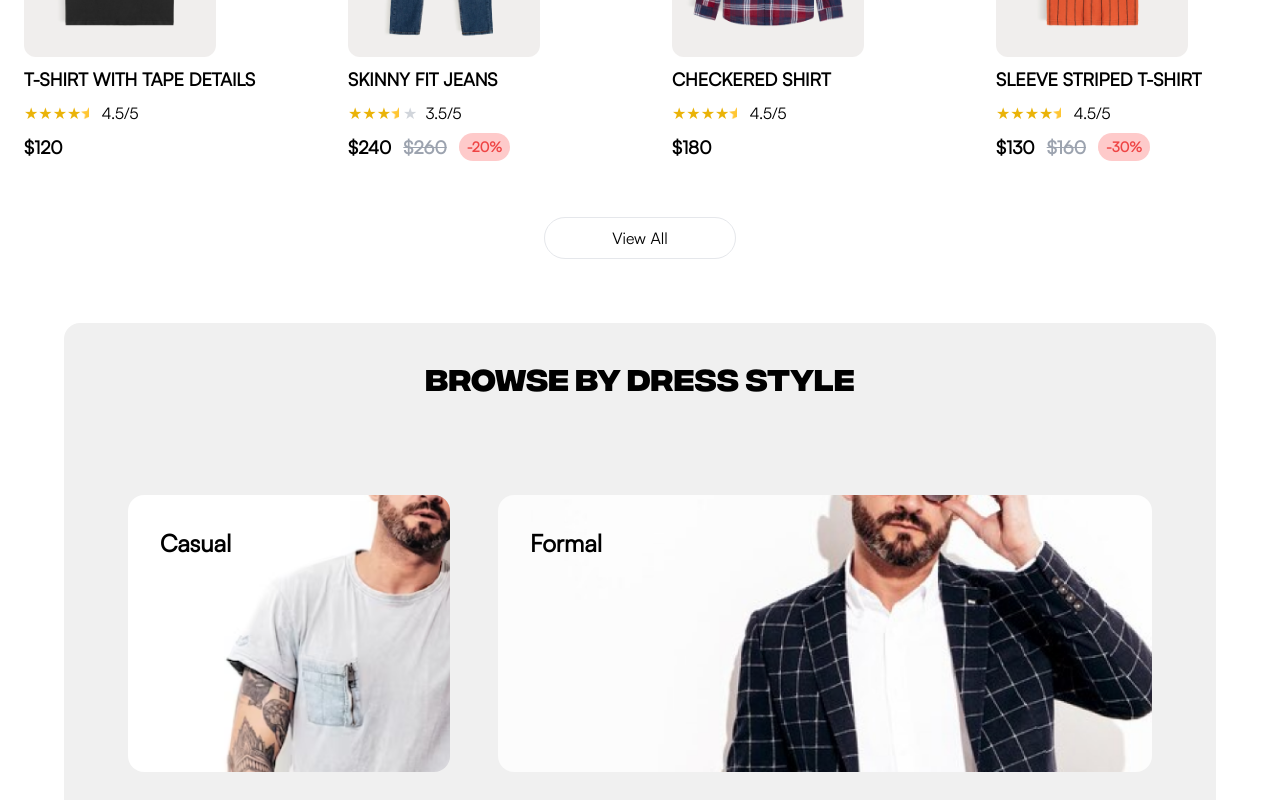
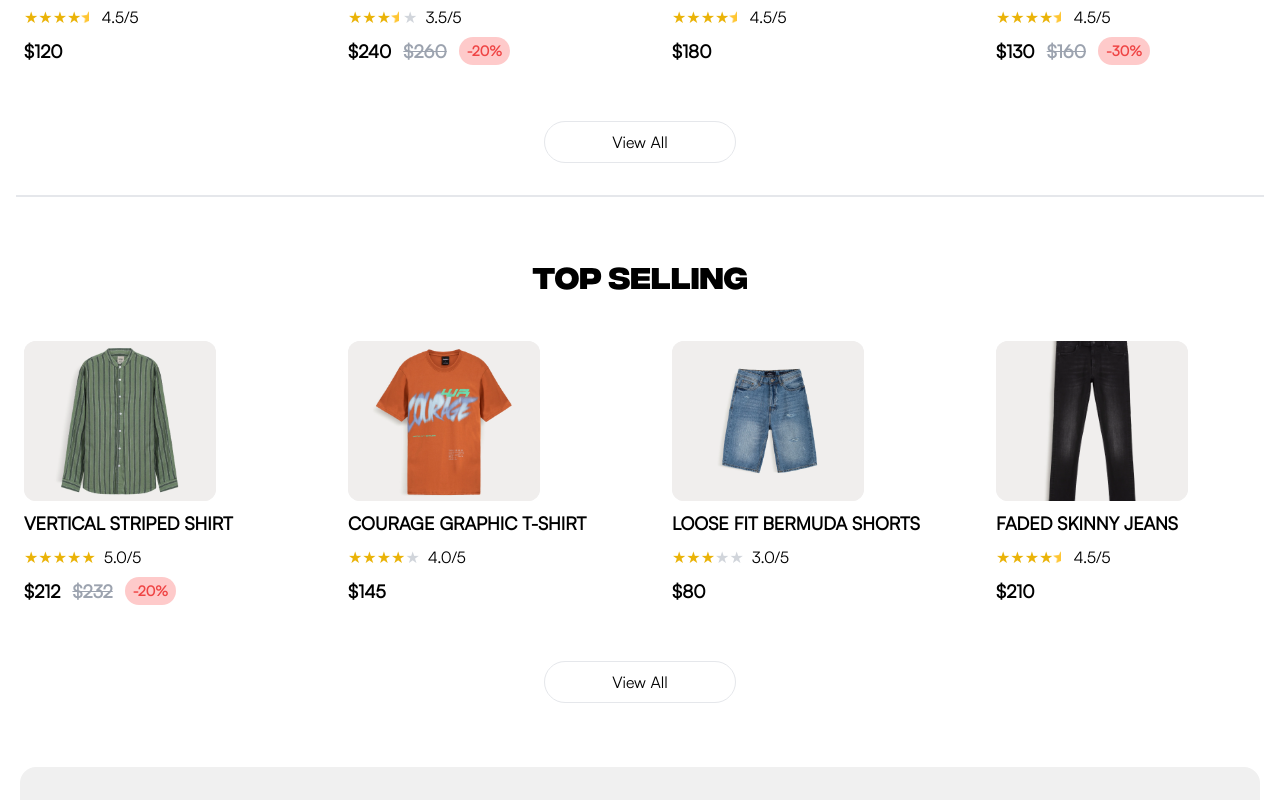
Before and after one commit to ShaikhAyeshaShahid/ecommerce_website, a Next.js app: page / in a window 1280 px wide. Shown: the part 1120-1920 px from the top of the page. Built offline with nearby package versions, Linux system fonts and the light colour scheme.

Commit message:
Update page.tsx

```diff
--- a/src/app/page.tsx
+++ b/src/app/page.tsx
@@ -313,7 +313,7 @@ export default function Home() {
               src={item.imageUrl}
               width={140}
               height={100}
-        className="bg-searchBgColor rounded-xl h-64 w-full sm:w-48 object-cover "
+              className="bg-searchBgColor rounded-xl h-64 sm:h-40 w-full sm:w-48 object-cover "
             />
 
             {/* Product Name */}
@@ -331,8 +331,7 @@ export default function Home() {
                 return (
                   <span
                     key={i}
-              className={`flex ${
-                isFullStar
+                    className={`flex ${isFullStar
                         ? "text-yellow-500"
                         : isHalfStar
                           ? "text-yellow-500"
@@ -379,13 +378,110 @@ export default function Home() {
 
 
       {/* View All Button */}
-      <div className="flex justify-center my-6">
-        <button className="font-satoshi font-medium text-black border rounded-full py-2 w-48 text-center">
+      <div className="flex justify-center my-6 mx-4 border-b-2 pb-8">
+        <button className="font-satoshi font-medium text-black border w-full   md:w-48 rounded-full py-2 text-center ">
           View All
         </button>
       </div>
+
+
+
+
+      {/* TOP SELLING Section */}
+      <p className="text-3xl text-center font-bold font-intergralcf text-black py-5 mt-4 mb-1">
+        TOP SELLING
+      </p>
+      <div className="grid grid-cols-1 sm:grid-cols-2 md:grid-cols-4 gap-4 my-4 ">
+        {topSelling.map((item, index) => (
+          <div
+            key={index}
+            className="flex flex-col sm:px-4 sm:mx-2 mx-4 p-2 rounded-lg  items-start"
+          >
+            {/* Product Image */}
+            <Image
+              alt="Logo"
+              src={item.imageUrl}
+              width={140}
+              height={100}
+              className="bg-searchBgColor rounded-xl h-64 sm:h-40 w-full sm:w-48 object-cover "
+            />
+
+            {/* Product Name */}
+            <p className="font-satoshi font-bold text-black text-lg  my-2 text-start">
+              {item.name}
+            </p>
+
+            {/* Product Rating */}
+            <div className="flex justify-center items-center">
+              {[...Array(5)].map((_, i) => {
+                const isFullStar = i < Math.floor(item.rating);
+                const isHalfStar =
+                  i === Math.floor(item.rating) && item.rating % 1 !== 0;
+
+                return (
+                  <span
+                    key={i}
+                    className={`flex ${isFullStar
+                        ? "text-yellow-500"
+                        : isHalfStar
+                          ? "text-yellow-500"
+                          : "text-gray-300"
+                      }`}
+                  >
+                    {isHalfStar ? (
+                      <Image
+                        src="/Star_half.png"
+                        height={20}
+                        width={20}
+                        alt="rating"
+                        className="h-3 w-3 pr-1"
+                      />
+                    ) : (
+                      "★"
+                    )}
+                  </span>
+                );
+              })}
+              <p className="font-satoshi font-normal text-black ml-2">
+                {item.total}
+              </p>
+            </div>
+
+            {/* Product Pricing */}
+            <div className="flex justify-center items-center gap-3 font-satoshi font-bold my-2">
+              <p className="text-lg text-black">{item.price}</p>
+              {item.previous && (
+                <span className="text-lg text-gray-400 line-through">
+                  {item.previous}
+                </span>
+              )}
+              {item.discount && (
+                <p className="border-none rounded-2xl px-2 py-1 bg-red-200 text-red-500 text-sm">
+                  {item.discount}
+                </p>
+              )}
+            </div>
+          </div>
+        ))}
+      </div>
+
+
+
+      {/* View All Button */}
+      <div className="flex justify-center my-6 mx-4 ">
+        <button className="font-satoshi font-medium text-black border w-full   md:w-48 rounded-full py-2 text-center ">
+          View All
+        </button>
+      </div>
+
+
+
+
+
+
+
       {/* Browse by Dress Style */}
-      <section className="bg-searchBgColor rounded-2xl h-1/4 flex flex-col items-center justify-center mx-16 my-10">
+      <section className="bg-searchBgColor rounded-2xl h-1/4 flex flex-col items-center justify-center mx-16  my-10 sm:mx-5">
         <p className="text-3xl text-center font-bold font-intergralcf text-black py-5 my-4">
           BROWSE BY DRESS STYLE
         </p>
@@ -456,9 +552,22 @@ export default function Home() {
         </div>
       </section>
 
+
+
+
+
+
+
+
+
+
+
+
+
+
       {/* Our Happy Customers */}
-      <div className="flex flex-col justify-start items-start my-4">
-        <div className="flex w-full items-center justify-between px-4">
+      <div className="flex flex-col justify-start items-start my-4 bg-red-300">
+        <div className="flex w-full items-center justify-between px-4 bg-pink-300">
           <p className="text-3xl mx-16 text-center font-bold font-intergralcf text-black py-2 my-2">
             OUR HAPPY CUSTOMERS
           </p>
```
Lines whose indentation alone changed are shown as unchanged.
